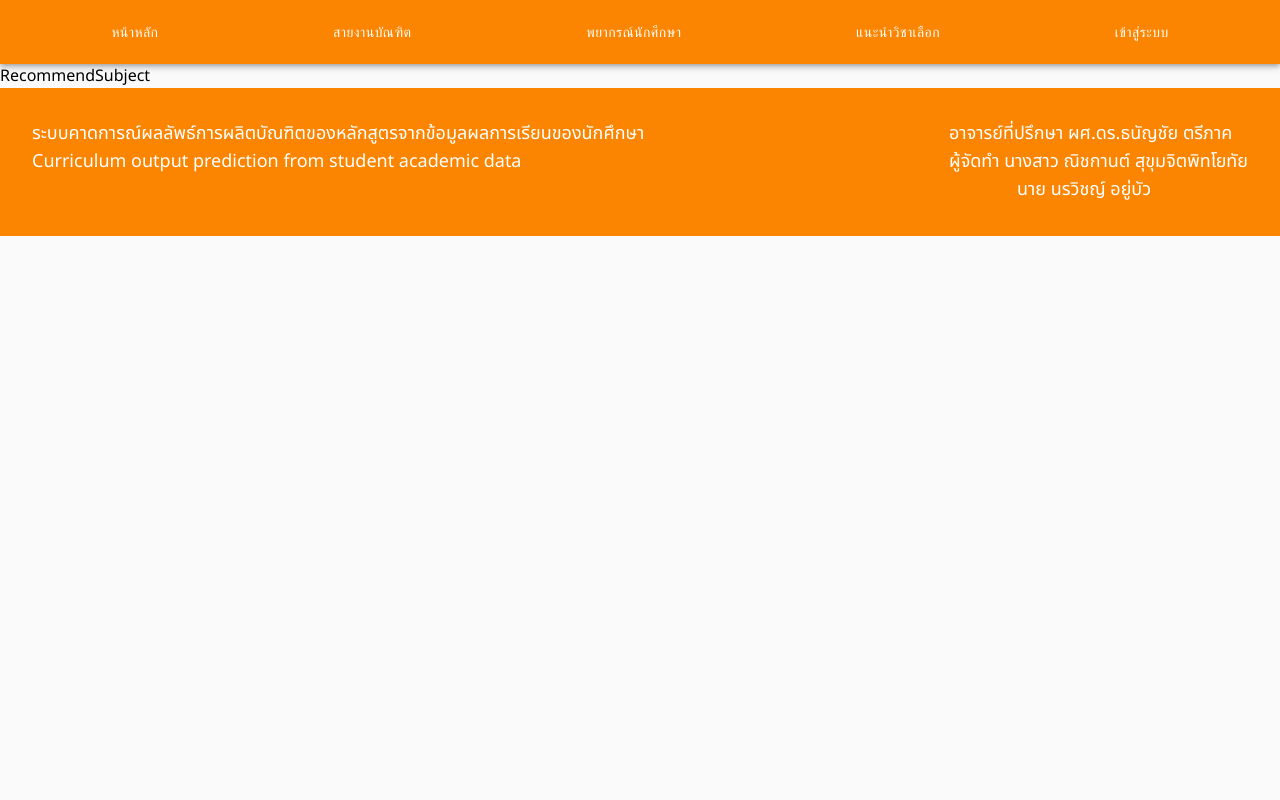
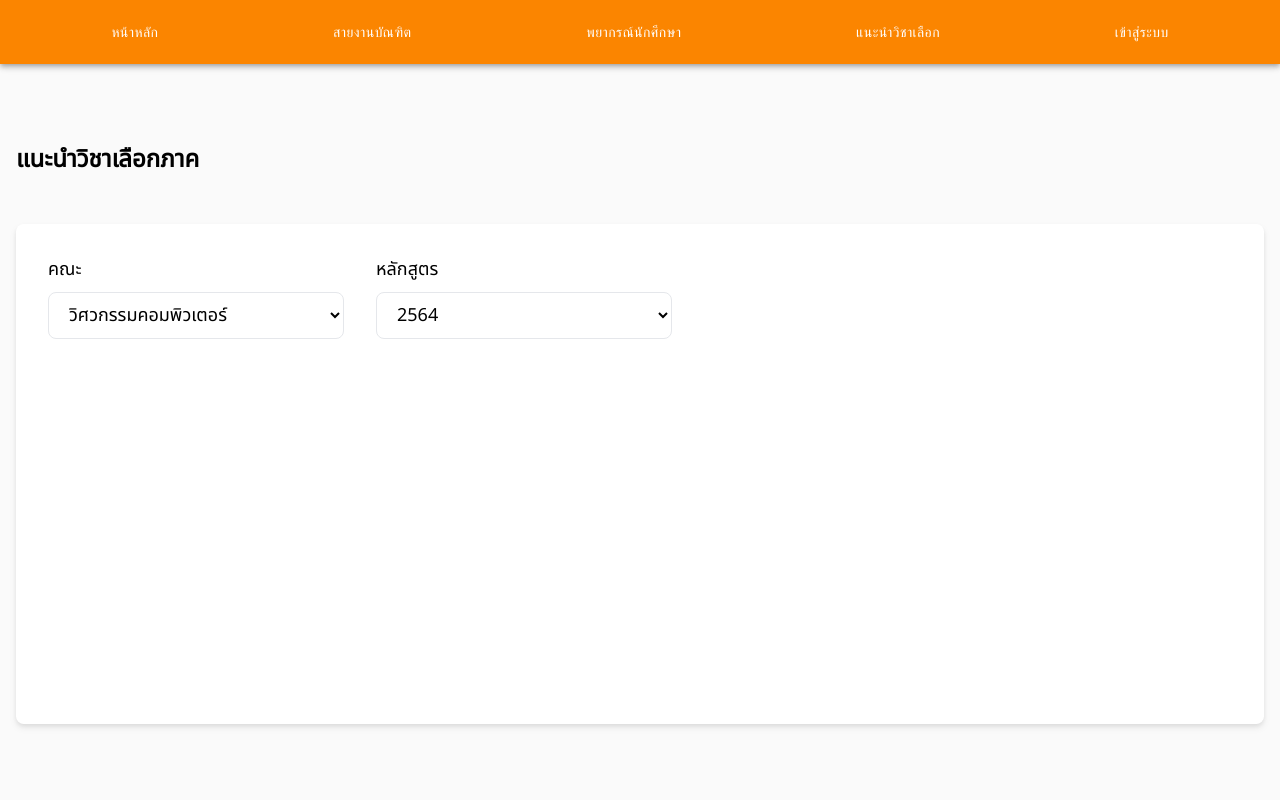
Before and after one commit to MashMaleLLO/Project_APS_CE_DEV, a React (Create React App) app in the folder django project/aps_ce_frontend/: page /recommendSubject in a window 1280 px wide. Shown: the top 800 px of the page. Built offline with nearby package versions, Linux system fonts and the light colour scheme; no server answers.

Commit message:
อัพหน้าวิชาเลือกภาค เปลี่ยน api method จาก GET เป็น POST ที่ฟังก์ชั่น UC06

```diff
--- a/django project/aps_ce_frontend/src/Pages/predictStudent.js
+++ b/django project/aps_ce_frontend/src/Pages/predictStudent.js
@@ -63,7 +63,7 @@ const PredictStudent = () => {
                   className="w-full px-4 py-2 bg-white border border-grey-300 rounded-lg focus:bg-grey-200 focus:border-[#FB8500] focus:outline-none"
                 >
                   <option value="computer">วิศวกรรมคอมพิวเตอร์</option>
-                  <option value="computerNext">วิศวกรรมไฟฟ้า</option>
+                  <option value="computerNext">วิศวกรรมคอมพิวเตอร์(ต่อเนื่อง)</option>
                 </select>
               </div>
               <div className="space-y-2 text-base md:text-lg w-full md:w-1/4">
@@ -72,8 +72,8 @@ const PredictStudent = () => {
                   id="select-option"
                   className="w-full px-4 py-2 bg-white border border-grey-300 rounded-lg focus:bg-grey-200 focus:border-[#FB8500] focus:outline-none"
                 >
-                  <option value="computer">ปกติ</option>
-                  <option value="computerNext">ต่อเนื่อง</option>
+                  <option value="computer">2560</option>
+                  <option value="computerNext">2564</option>
                 </select>
               </div>
               <div className=" text-lg md:text-2xl w-full md:w-2/4">
--- a/django project/aps_ce_frontend/src/Pages/recommendSubject.js
+++ b/django project/aps_ce_frontend/src/Pages/recommendSubject.js
@@ -1,11 +1,61 @@
-// import { useState, useEffect } from "react";
+import { useState, useEffect } from "react";
 import React from "react";
-// import axios from "axios";
+import axios from "axios";
 
 const RecommendSubject = () => {
-  return(
-    <h1>RecommendSubject</h1>
-  )
+  const [year, setYear] = useState("2564"); // default value for year is 2564
+
+  const handleYearChange = (e) => {
+    setYear(e.target.value); // update the year state when the user selects a different year
+  };
+
+  useEffect(() => {
+    const fetchData = async () => {
+      const result = await axios.get("http://localhost:8000/getkeysubject", {
+        year: year, // send the selected year in the request body as a JSON object
+      });
+      console.log(result.data); // log the response from the API
+      // TODO: update your UI based on the response data
+    };
+    fetchData();
+  }, [year]); // re-run the effect when the year state changes
+
+  return (
+    <div className="flex flex-col min-h-screen justify-between">
+      <div className="container mx-auto py-8 px-4">
+        <h1 className="py-12 text-xl md:text-2xl font-bold">
+          แนะนำวิชาเลือกภาค
+        </h1>
+        <div className="container mx-auto flex flex-col rounded-lg drop-shadow-md bg-white px-8 py-8 space-y-6 w-full h-[500px]">
+          <div className="flex flex-wrap items-end gap-8">
+            <div className="space-y-2 text-base md:text-lg w-full md:w-1/4">
+              {/* เเถวที่ 1 : Dropdown*/}
+              <label htmlFor="select-option">คณะ</label>
+              <select
+                id="select-option"
+                className="w-full px-4 py-2 bg-white border border-grey-300 rounded-lg focus:bg-grey-200 focus:border-[#FB8500] focus:outline-none"
+              >
+                <option value="computer">วิศวกรรมคอมพิวเตอร์</option>
+                <option value="computerNext">วิศวกรรมคอมพิวเตอร์(ต่อเนื่อง)</option>
+              </select>
+            </div>
+            <div className="space-y-2 text-base md:text-lg w-full md:w-1/4">
+              <label htmlFor="select-option">หลักสูตร</label>
+              <select
+                id="select-option"
+                className="w-full px-4 py-2 bg-white border border-grey-300 rounded-lg focus:bg-grey-200 focus:border-[#FB8500] focus:outline-none"
+                onChange={handleYearChange} // call handleYearChange when the user selects a different year
+                value={year} // set the selected year as the value of the dropdown
+              >
+                <option value="2560">2560</option>
+                <option value="2564">2564</option>
+              </select>
+            </div>
+          </div>
+        </div>
+      </div>
+    </div>
+  );
 };
 
 export default RecommendSubject;
```
Also changed, not shown: 2 other files (tests, documents, lock files or other folders).
